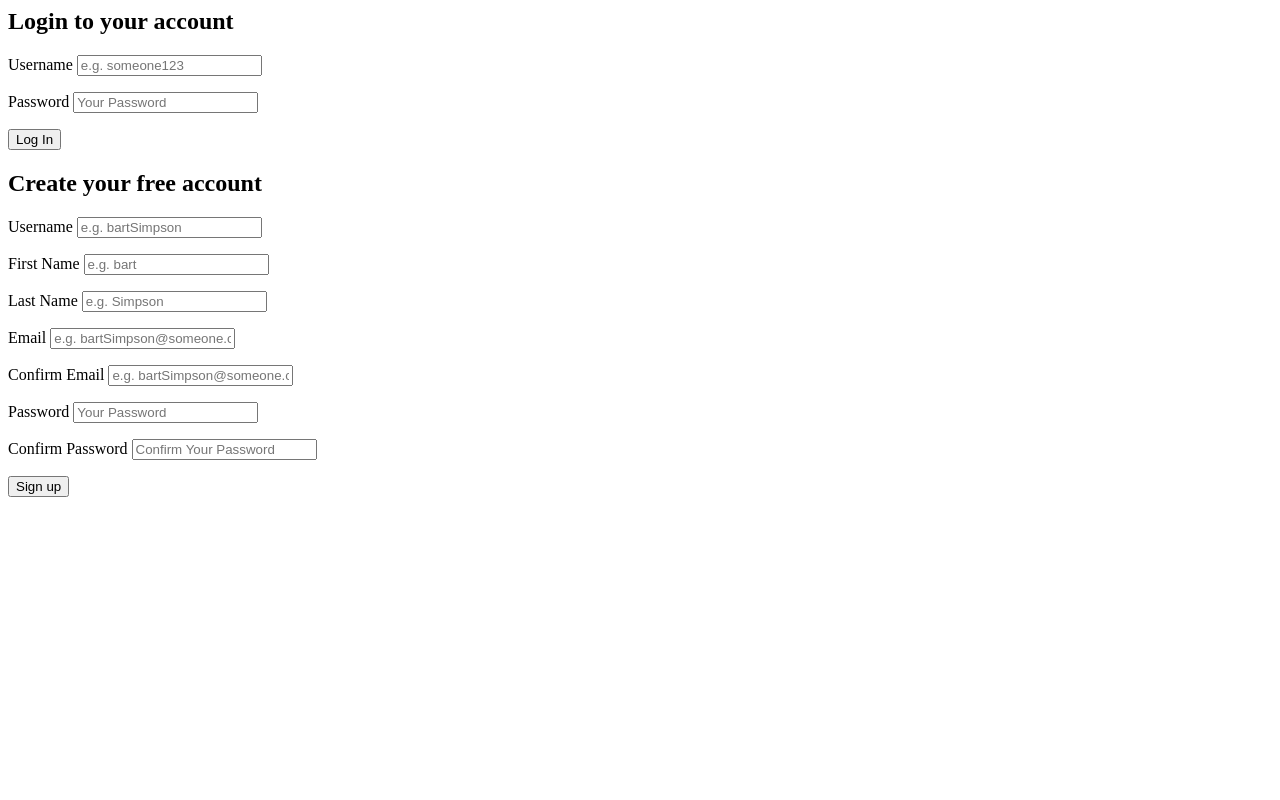
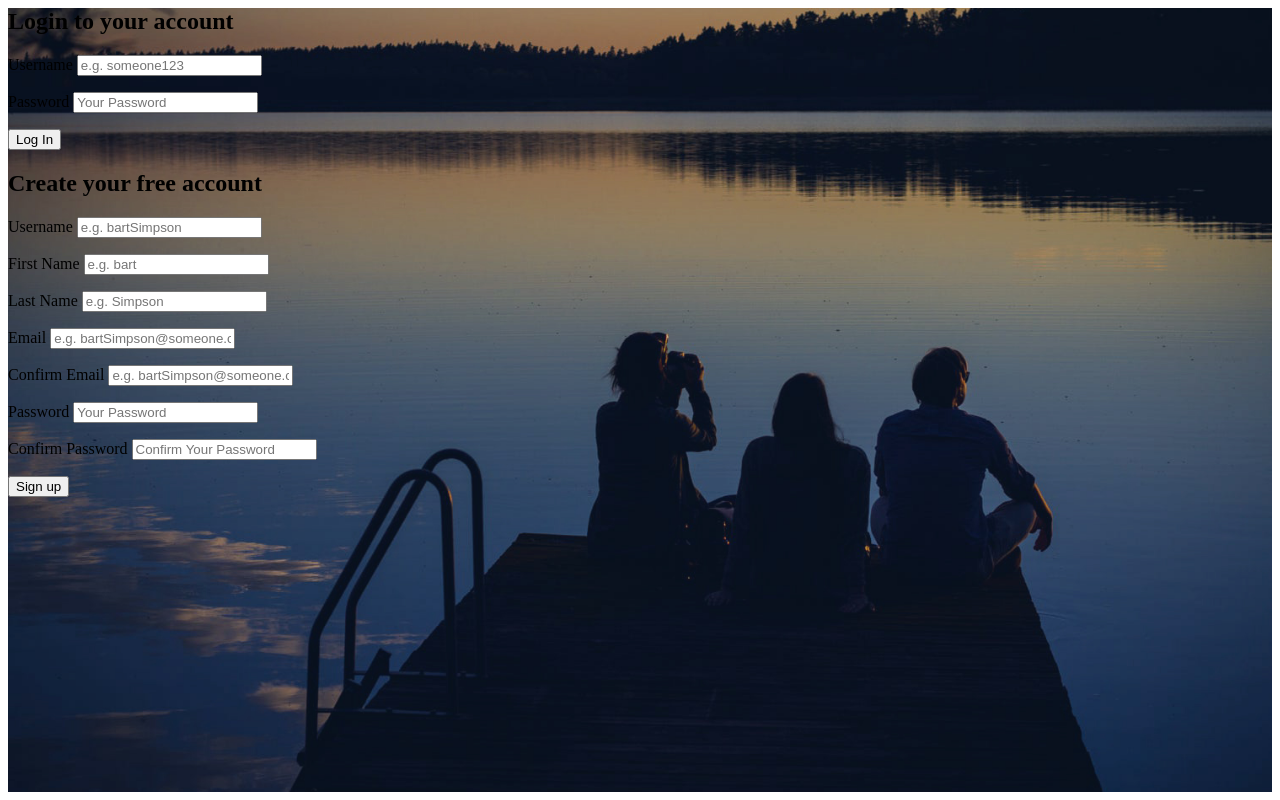
Before and after one commit to KeNiHx/MU, a PHP site: page /register.php in a window 1280 px wide. Run offline with PHP 8.4, Linux system fonts and the light colour scheme.

Commit message:
added background image to register page

```diff
--- /dev/null
+++ b/assets/css/register.css
@@ -0,0 +1,10 @@
+#background {
+    background-color: #000;
+    background-image: url(../images/bg.jpg);
+    background-position: center;
+    background-size: cover;
+    display: table;
+    height: 100%;
+    width: 100%;
+
+}
--- a/register.php
+++ b/register.php
@@ -17,8 +17,10 @@
 <html>
 <head>
     <title>Welcome to MU!</title>
+    <link rel="stylesheet" type="text/css" href="assets/css/register.css">
 </head>
 <body>
+    <div id="background">
         <div id="inputContainer">
             <form id="loginForm" action="register.php" method="POST">
                 <h2>Login to your account</h2>
@@ -77,5 +79,6 @@
                 <button type="submit" name="registerButton">Sign up</button>
             </form>
         </div>
+    </div>
 </body>
 </html>
```
Also changed, not shown: assets/images/bg.jpg (added), assets/images/bg2.jpg (added), assets/images/bg3.jpg (added). Lines whose indentation alone changed are shown as unchanged.
